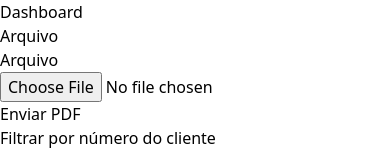
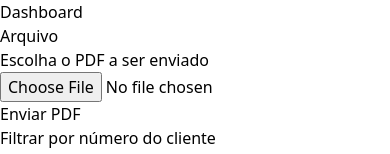
Before and after one commit to rodrigobarros2/teste-tecnico-lumi-front-end, a React (Vite) app: page / in a window 390 px wide. Shown: the top 154 px of the page. Built offline with nearby package versions, Linux system fonts and the light colour scheme; no server answers.

Commit message:
feat: responsive layout

```diff
--- a/src/page/Home/index.tsx
+++ b/src/page/Home/index.tsx
@@ -66,7 +66,7 @@ export const Home = () => {
                     className="text-sm font-medium leading-none peer-disabled:cursor-not-allowed peer-disabled:opacity-70"
                     htmlFor="fileInput"
                   >
-                    Arquivo
+                    Escolha o PDF a ser enviado
                   </label>
                   <div className="flex items-center space-x-2">
                     <input
--- a/src/page/InfoClient/index.tsx
+++ b/src/page/InfoClient/index.tsx
@@ -50,7 +50,7 @@ export const InfoClient: React.FC = () => {
               </Link>
             </div>
           </div>
-          <div className="bg-white rounded-lg shadow-md p-6 col-span-2">
+          <div className="bg-white rounded-lg shadow-md p-6 md:col-span-2 col-span-0">
             <div className="flex flex-col space-y-1.5 p-6">
               <h3 className="whitespace-nowrap text-2xl font-semibold leading-none tracking-tight">Boletos</h3>
             </div>
```
Also changed, not shown: 1 other file (tests, documents, lock files or other folders).
